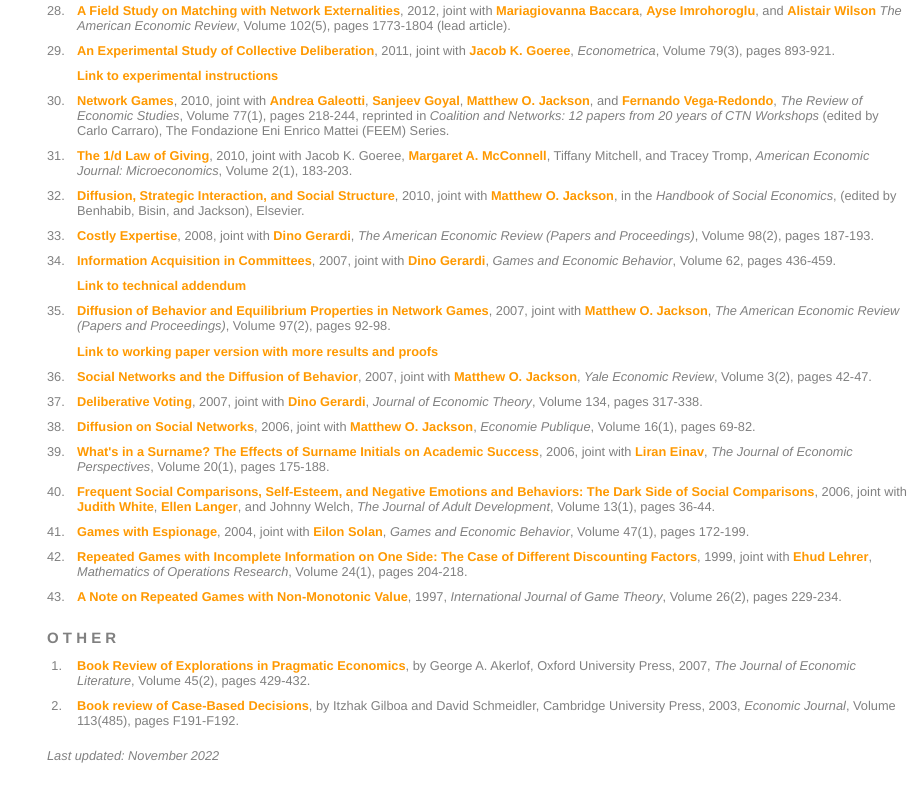
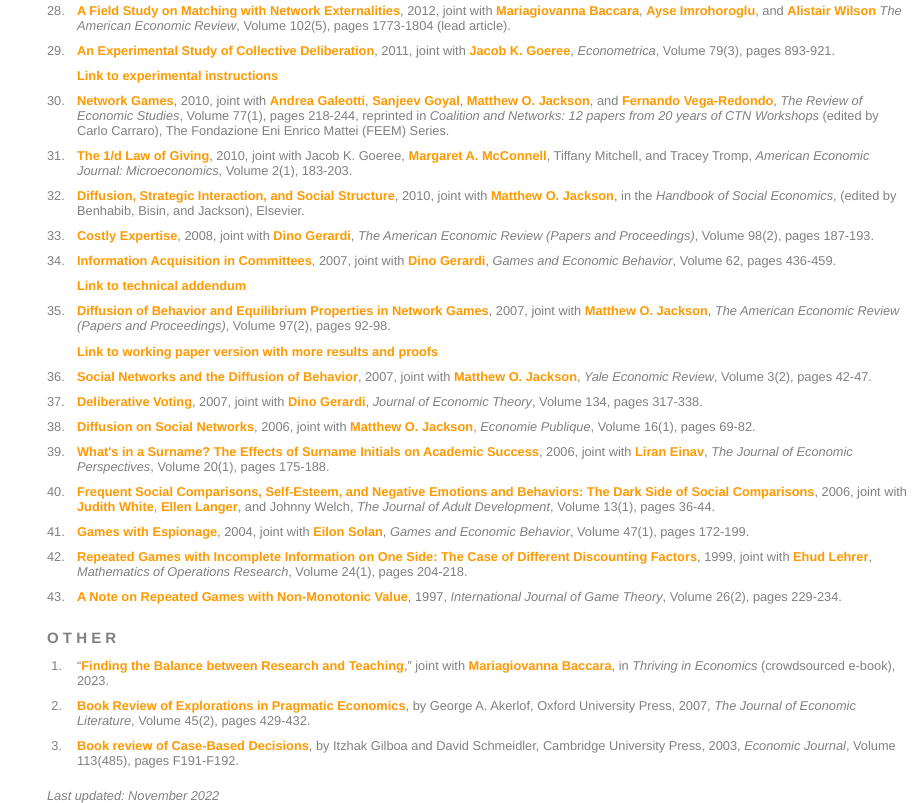
Before and after one commit to lyariv/lyariv.github.io, a plain HTML site: page research.html in a window 1280 px wide. Shown: the part 2289-3092 px from the top of the page, without its empty margins (358-1280 px from the left). Before the commit the page ends 3052 px from the top, so only its background shows below. Drawn offline with Linux system fonts and the light colour scheme.

Commit message:
Update research.html

```diff
--- a/research.html
+++ b/research.html
@@ -690,6 +690,15 @@
 				<!--Other-->
 				<h2 class="section-title section-counter">other</h2>
 				<div class="section-entry">
+					<span class="description count">
+						&ldquo;<a class="paper" href="papers/ThrivingEconomics.pdf">Finding the Balance between Research and Teaching</a>,&rdquo;
+						joint with
+						<a href="http://mariagiovannabaccara.com" class="paper">Mariagiovanna Baccara</a>,
+						in  <em>Thriving in Economics</em> (crowdsourced e-book), 2023.
+					</span>
+				</div>
+
+				<div class="section-entry">
 					<div class="description count">
 						<a href="papers/Pragmatics.pdf" class="paper">Book Review of Explorations in Pragmatic Economics</a>,
 						by George A. Akerlof, Oxford University Press, 2007,
```
